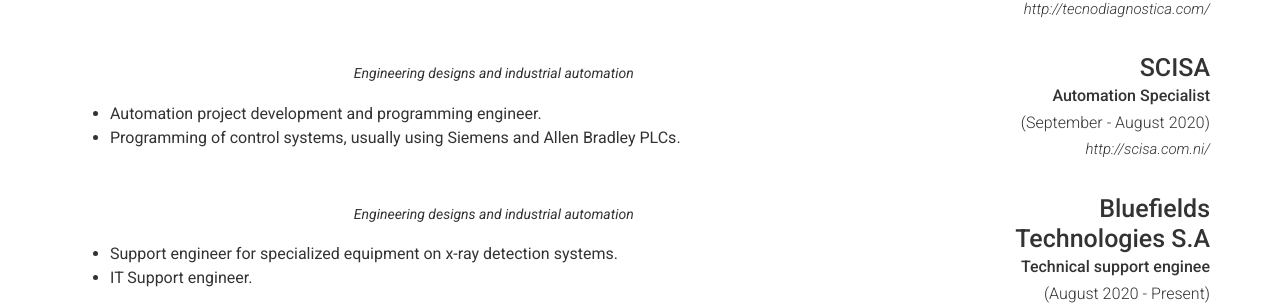
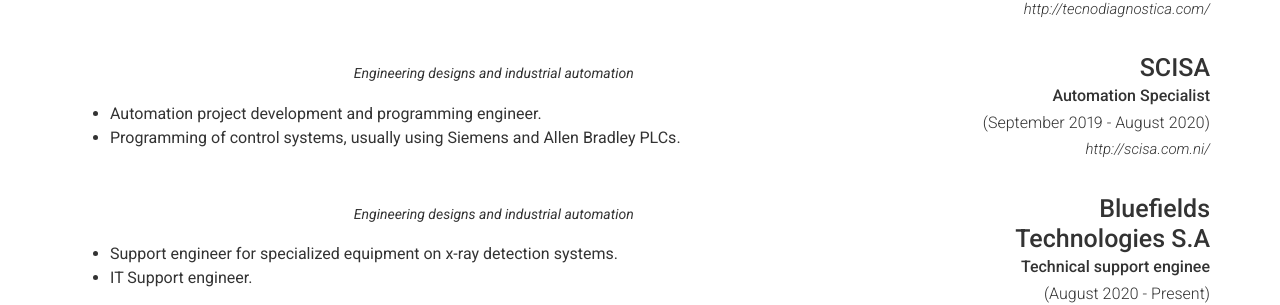
Before and after one commit to myalfred03/myalfred03.github.io, a Jekyll site: the page built from index.md, in a window 1280 px wide and 900 px high, scrolled down 1071 px. Shown: the part 147-452 px from the top of the window. Built offline with Jekyll 4.4.1, drawn with Linux system fonts in a browser that asks for light colours; nearby versions of some CDN libraries.

Commit message:
Update _config.yml

```diff
--- a/_config.yml
+++ b/_config.yml
@@ -80,7 +80,7 @@ content:
       - layout: right
         title: SCISA
         sub_title: Automation Specialist
-        caption: (September - August 2020)
+        caption: (September 2019 - August 2020)
         link: http://scisa.com.ni/
         quote: >
           Engineering designs and industrial automation
```
